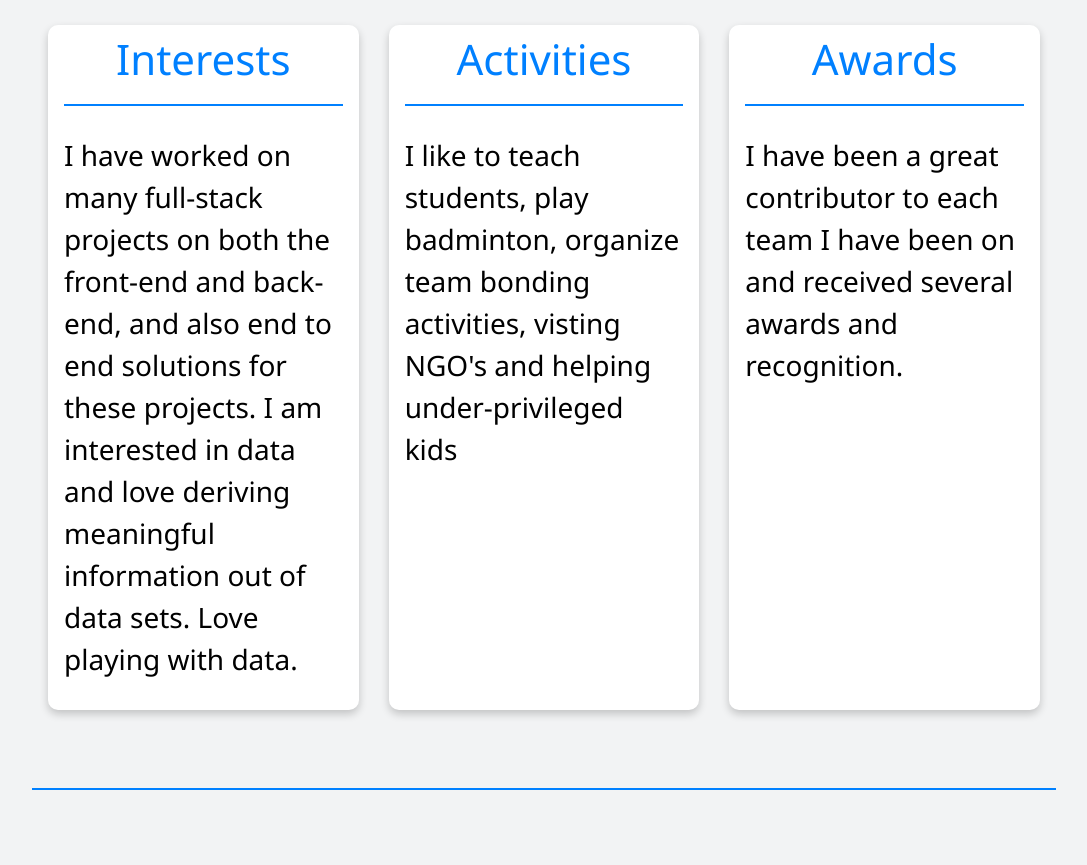
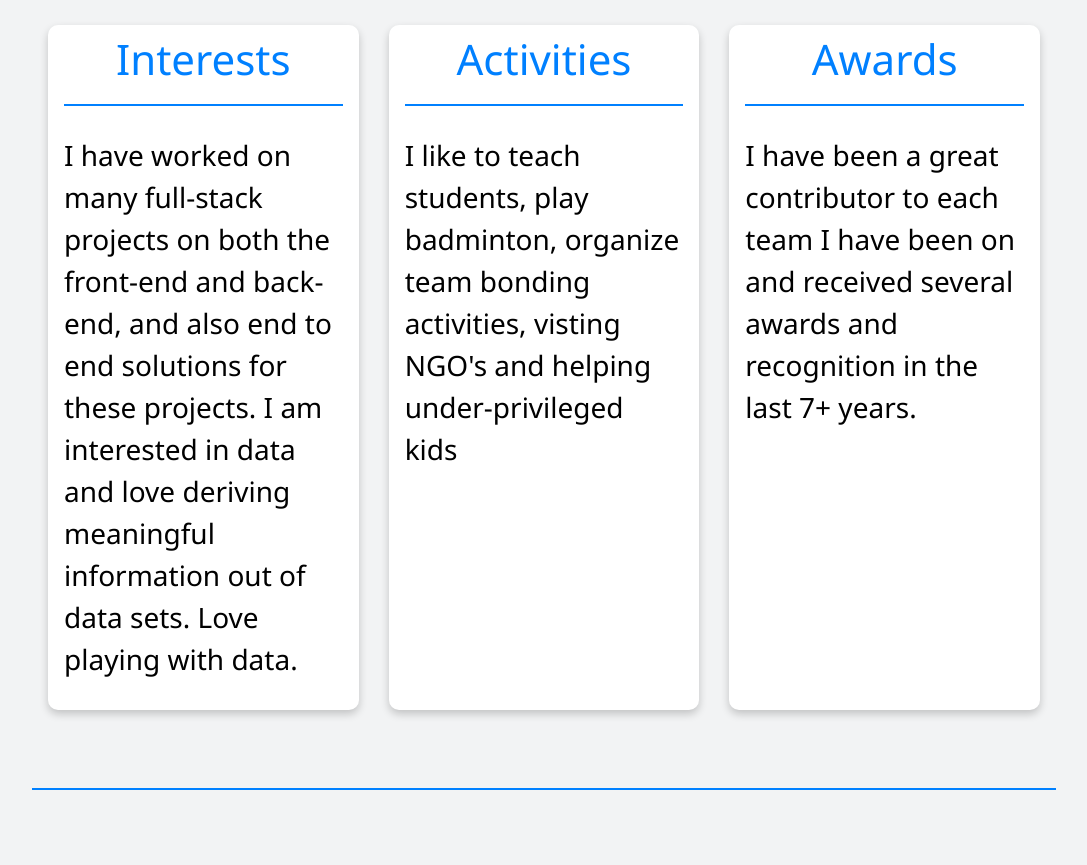
Before and after one commit to salilabi/salil.sabnis, a website: page index.html in a window 1280 px wide. Shown: the part 1340-2205 px from the top of the page, without its empty margins (96-1183 px from the left). Drawn offline with nearby package versions, Linux system fonts and the light colour scheme.

Commit message:
Update index.html

```diff
--- a/index.html
+++ b/index.html
@@ -98,7 +98,7 @@
 
       <div data-aos="fade-up" class="card">
         <h2 class="text-blue">Awards</h2><hr />
-        <p>I have been a great contributor to each team I have been on and received several awards and recognition.
+        <p>I have been a great contributor to each team I have been on and received several awards and recognition in the last 7+ years.
         </p>
       </div>
     </div>
```
